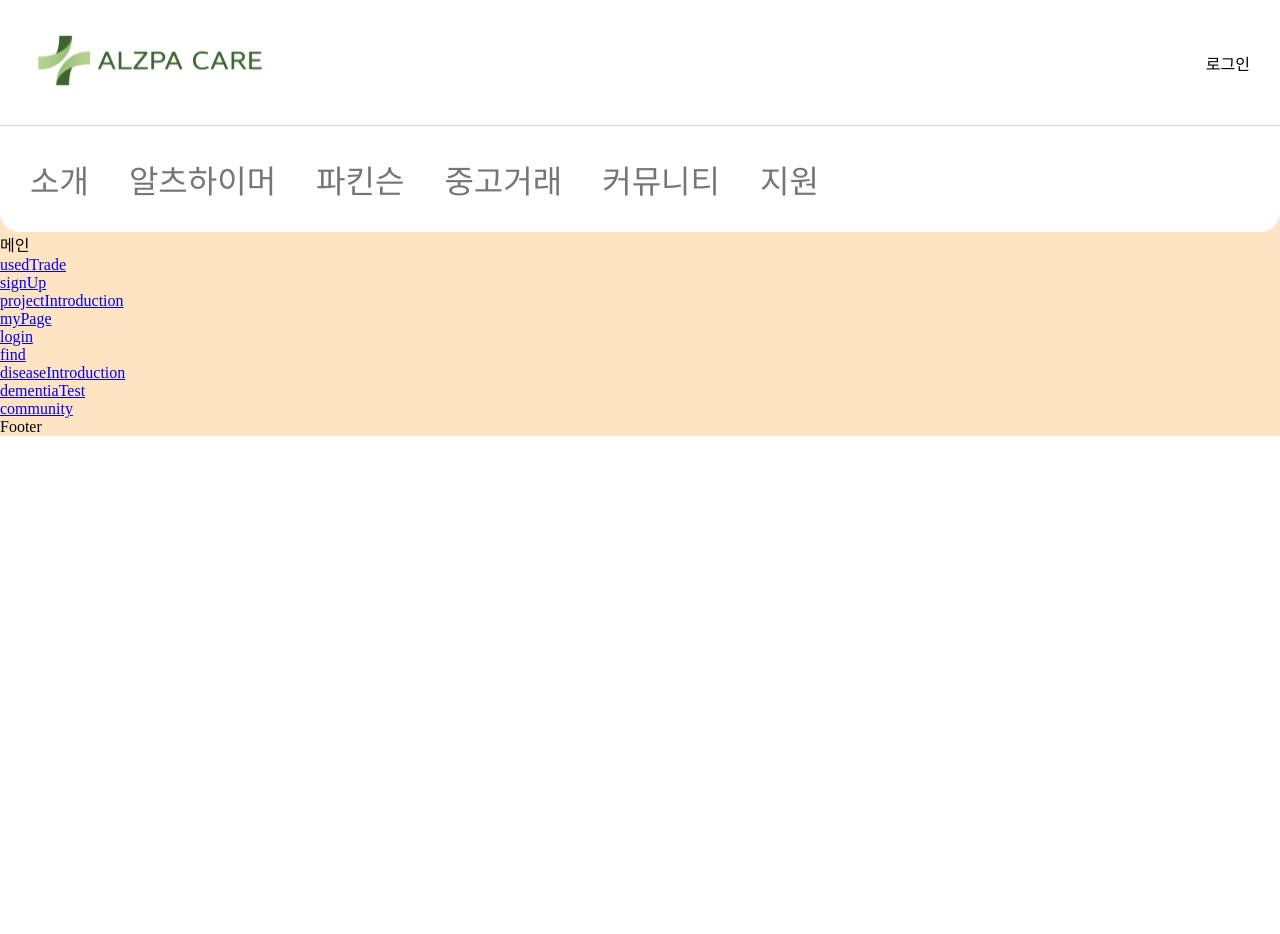
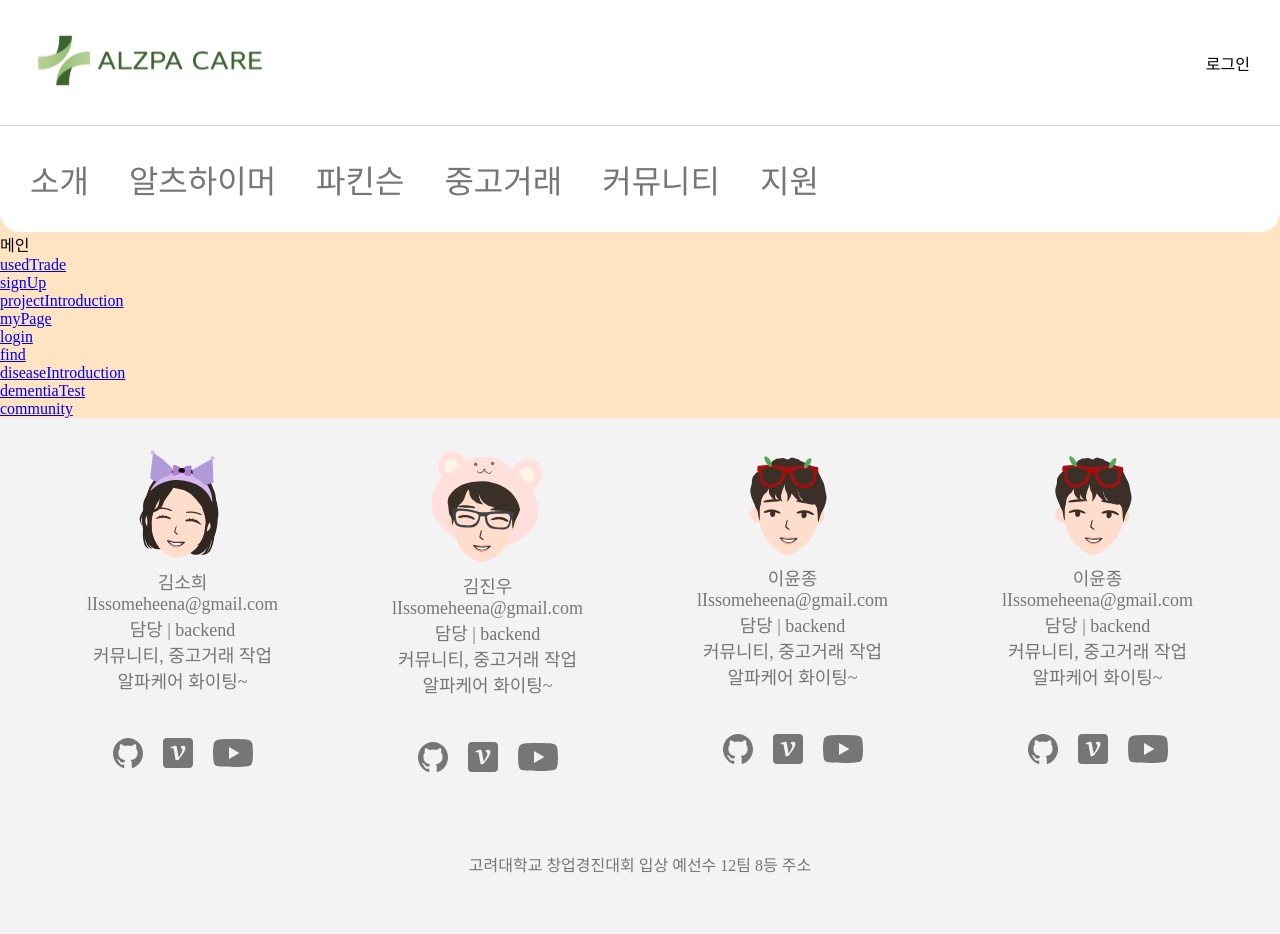
Before and after one commit to alzpa-care/client, a Next.js app: page / in a window 1280 px wide. Shown: the top 934 px of the page. Before the commit the page ends 800 px from the top, so only its background shows below. Built offline with nearby package versions, Linux system fonts and the light colour scheme.

Commit message:
feat: footer 레이아웃 추가

```diff
--- a/src/components/common/Footer.tsx
+++ b/src/components/common/Footer.tsx
@@ -1,5 +1,189 @@
+import {
+  Github,
+  KJW,
+  KSH,
+  LYJ,
+  Velog,
+  Youtube,
+} from '@/assets/icon';
+import theme from '@/styles/theme';
+import mq from '@/utils/mediaquery';
+import { css } from '@emotion/react';
+
 function Footer() {
-  return <div>Footer</div>;
+  return (
+    <div css={FooterStyles}>
+      <div css={GroupStyles}>
+        {/* 반복되는 컴포넌트 정리 */}
+        <div css={MembersStyles}>
+          <span>
+            <KSH />
+          </span>
+          <p>김소희</p>
+          <p>lIssomeheena@gmail.com</p>
+          <p css={MemberSubInfoStyles}>담당 | backend</p>
+          <p css={MemberSubInfoStyles}>
+            커뮤니티, 중고거래 작업{' '}
+          </p>
+          <p css={MemberSubInfoStyles}>알파케어 화이팅~</p>
+          <div css={IconStyles}>
+            <Github />
+            <Velog />
+            <Youtube />
+          </div>
+        </div>
+        <div css={MembersStyles}>
+          <span>
+            <KJW />
+          </span>
+          <p>김진우</p>
+          <p>lIssomeheena@gmail.com</p>
+          <p css={MemberSubInfoStyles}>담당 | backend</p>
+          <p css={MemberSubInfoStyles}>
+            커뮤니티, 중고거래 작업{' '}
+          </p>
+          <p css={MemberSubInfoStyles}>알파케어 화이팅~</p>
+          <div css={IconStyles}>
+            <Github />
+            <Velog />
+            <Youtube />
+          </div>
+        </div>
+        <div css={MembersStyles}>
+          <span>
+            <LYJ />
+          </span>
+          <p>이윤종</p>
+          <p>lIssomeheena@gmail.com</p>
+          <p css={MemberSubInfoStyles}>담당 | backend</p>
+          <p css={MemberSubInfoStyles}>
+            커뮤니티, 중고거래 작업{' '}
+          </p>
+          <p css={MemberSubInfoStyles}>알파케어 화이팅~</p>
+          <div css={IconStyles}>
+            <Github />
+            <Velog />
+            <Youtube />
+          </div>
+        </div>
+        <div css={MembersStyles}>
+          <span>
+            <LYJ />
+          </span>
+          <p>이윤종</p>
+          <p>lIssomeheena@gmail.com</p>
+          <p css={MemberSubInfoStyles}>담당 | backend</p>
+          <p css={MemberSubInfoStyles}>
+            커뮤니티, 중고거래 작업{' '}
+          </p>
+          <p css={MemberSubInfoStyles}>알파케어 화이팅~</p>
+          <div css={IconStyles}>
+            <Github />
+            <Velog />
+            <Youtube />
+          </div>
+        </div>
+      </div>
+      <div css={InfoGroupStyles}>
+        <p>
+          고려대학교 창업경진대회 입상 예선수 12팀 8등 주소
+        </p>
+        <div css={InfoStyles}>
+          <p>이용약관</p>
+          <p>개인정보처리방침</p>
+          <p>위치기반서비스 이용약관</p>
+          <p>출처</p>
+        </div>
+      </div>
+    </div>
+  );
 }
 
+const FooterStyles = css`
+  padding: 30px;
+  background-color: ${theme.palette.greyScale.grey1};
+  display: flex;
+  flex-direction: column;
+  gap: 80px;
+`;
+
+const GroupStyles = css`
+  ${mq.mobile} {
+    display: flex;
+    flex-wrap: wrap;
+    justify-content: space-around;
+
+    span {
+      display: none;
+    }
+  }
+
+  ${mq.tablet} {
+  }
+  ${mq.pcSmall} {
+    display: flex;
+    flex-wrap: wrap;
+    justify-content: space-around;
+    span {
+      display: inline;
+    }
+  }
+`;
+
+const MembersStyles = css`
+  ${mq.mobile} {
+    flex: 1 1 50%;
+    margin: 15px 0;
+  }
+  ${mq.pcSmall} {
+    flex: auto;
+    margin: 0;
+  }
+  display: flex;
+  flex-direction: column;
+  align-items: center;
+
+  p {
+    font-size: 18px;
+    color: ${theme.palette.greyScale.grey4};
+  }
+`;
+
+const MemberSubInfoStyles = css`
+  ${mq.mobile} {
+    display: none;
+  }
+  ${mq.pcSmall} {
+    display: block;
+  }
+`;
+
+const IconStyles = css`
+  ${mq.mobile} {
+    margin-top: 15px;
+  }
+  ${mq.pcSmall} {
+    margin-top: 45px;
+  }
+  display: flex;
+  justify-content: center;
+  align-items: center;
+  gap: 20px;
+`;
+
+const InfoGroupStyles = css`
+  color: ${theme.palette.greyScale.grey4};
+  display: flex;
+  flex-direction: column;
+  align-items: center;
+  gap: 55px;
+`;
+
+const InfoStyles = css`
+  display: flex;
+  justify-content: center;
+  gap: 30px;
+  flex-wrap: wrap;
+`;
+
 export default Footer;
```
